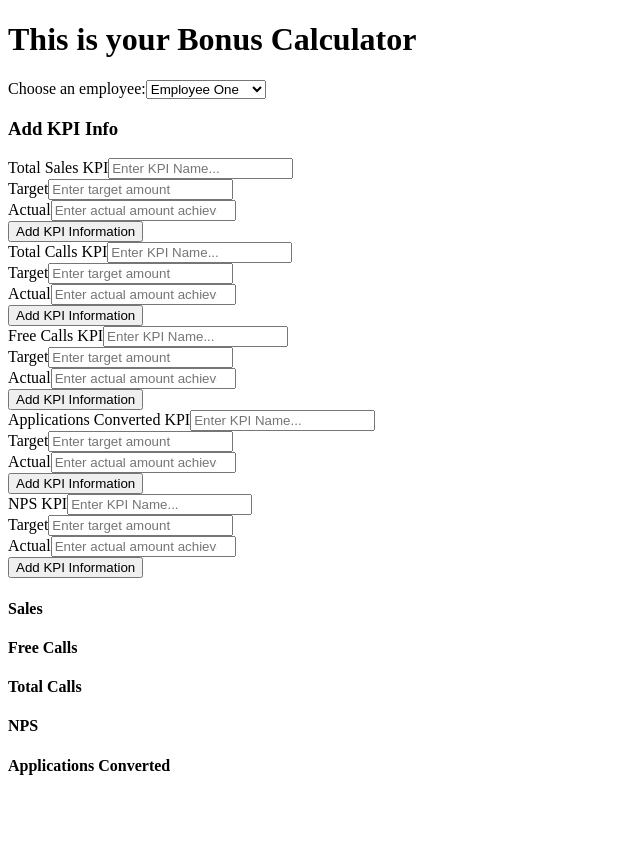
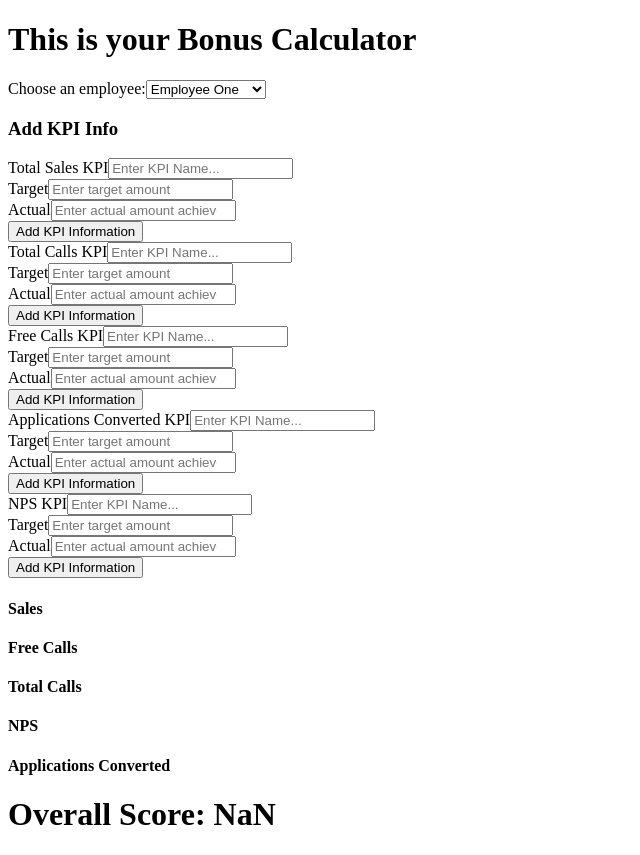
Before and after one commit to rogan-templer/bonus-calculator, a React (Create React App) app: page / in a window 1280 px wide. Shown: the whole page, without its empty margins (0-640 px from the left). Before the commit the page ends 800 px from the top, so only its background shows below. Built offline with nearby package versions, Linux system fonts and the light colour scheme.

Commit message:
percent results component updated to show final result

```diff
--- a/src/components/PercentResult.jsx
+++ b/src/components/PercentResult.jsx
@@ -5,6 +5,14 @@ function PercentResult() {
   const { sales, freeCalls, totalCalls, nps, appsConverted } = useContext(
     GlobalContext
   );
+
+  const results =
+    (sales.salesPercentage +
+      freeCalls.freeCallsPercentage +
+      totalCalls.totalCallsPercentage +
+      nps.npsPercentage +
+      appsConverted.appsConvertedPercentage) *
+    100;
 
   return (
     <>
@@ -68,6 +76,9 @@ function PercentResult() {
           );
         })}
       </ul>
+      <div>
+        <h1>Overall Score: {Math.floor(results)}</h1>
+      </div>
     </>
   );
 }
```
